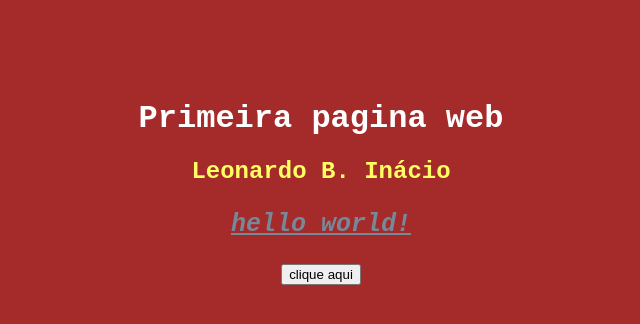
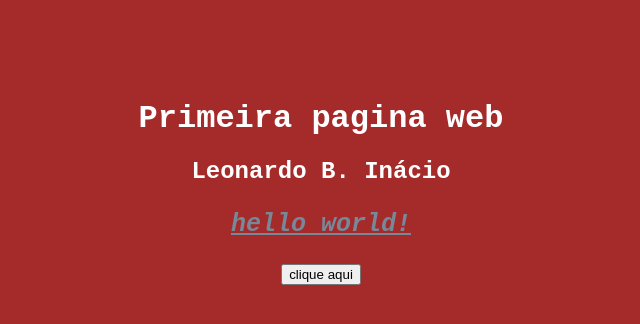
Before and after one commit to LeonardoInacio1/ppm-exemplo-git, a plain HTML site: page index.html in a window 1280 px wide. Shown: the whole page, without its empty margins (319-959 px from the left). Drawn offline with Linux system fonts and the light colour scheme.

Commit message:
css/estilo,css

```diff
--- a/css/estilo.css
+++ b/css/estilo.css
@@ -13,6 +13,3 @@ p{
     font-size: 25px;
 
 }
-h2{
-    color: rgb(255, 255, 100)
-}
```
